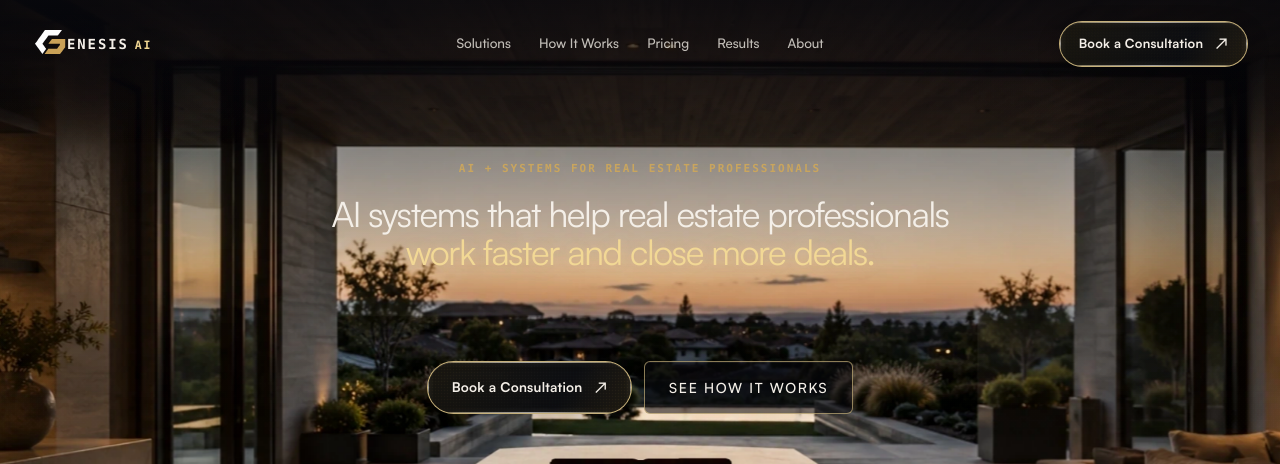
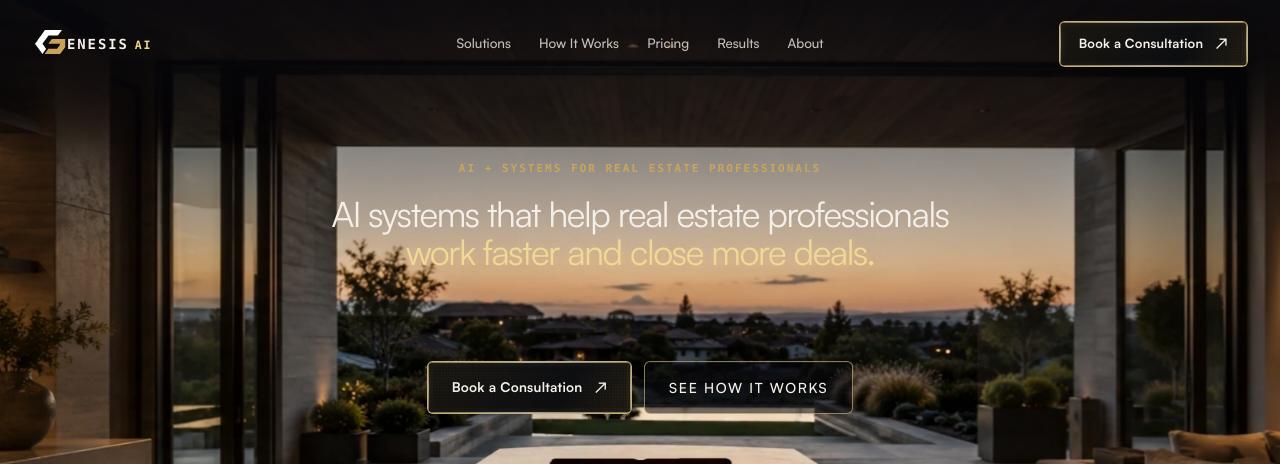
Before and after one commit to reggiebenjamin-bot/GenesisWebsite, a Next.js app: page / in a window 1280 px wide. Shown: the top 464 px of the page. Built offline with nearby package versions, Linux system fonts and the light colour scheme; no server answers.

Commit message:
Align consultation button corners

```diff
--- a/components/ui/ConsultationButton.module.css
+++ b/components/ui/ConsultationButton.module.css
@@ -10,7 +10,7 @@
   padding: 0 1.5rem;
   overflow: hidden;
   border: 1px solid rgb(242 216 149 / 0.8);
-  border-radius: 999px;
+  border-radius: 6px;
   color: var(--color-ivory);
   background: linear-gradient(
     120deg,
```
